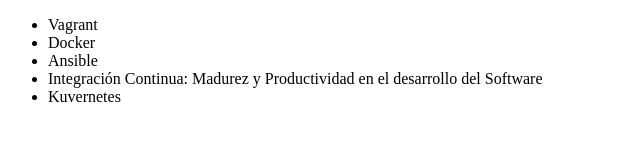
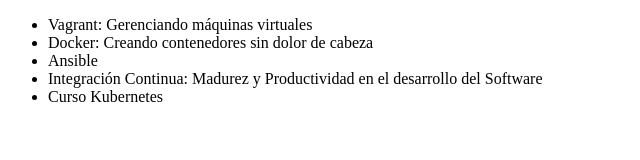
Before and after one commit to ysivira/aluraGit, a plain HTML site: page index.html in a window 1280 px wide. Shown: the whole page, without its empty margins (0-640 px from the left). Drawn offline with Linux system fonts and the light colour scheme.

Commit message:
Revert "Cambiando el codigo"
This reverts commit 60223e6017605a0a8d60eaf12b5c0fddb6171a32.

```diff
--- a/index.html
+++ b/index.html
@@ -6,11 +6,11 @@
 </head>
 <body>
      <ul>
-         <li> Vagrant </li>
-         <li> Docker </li>
+         <li> Vagrant: Gerenciando máquinas virtuales </li>
+         <li> Docker: Creando contenedores sin dolor de cabeza </li>
          <li> Ansible </li>
          <li> Integración Continua: Madurez y Productividad en el desarrollo del Software </li>
-         <li> Kuvernetes</li>
+         <li> Curso Kubernetes </li>
      </ul>
 </body>
 </html>
```
